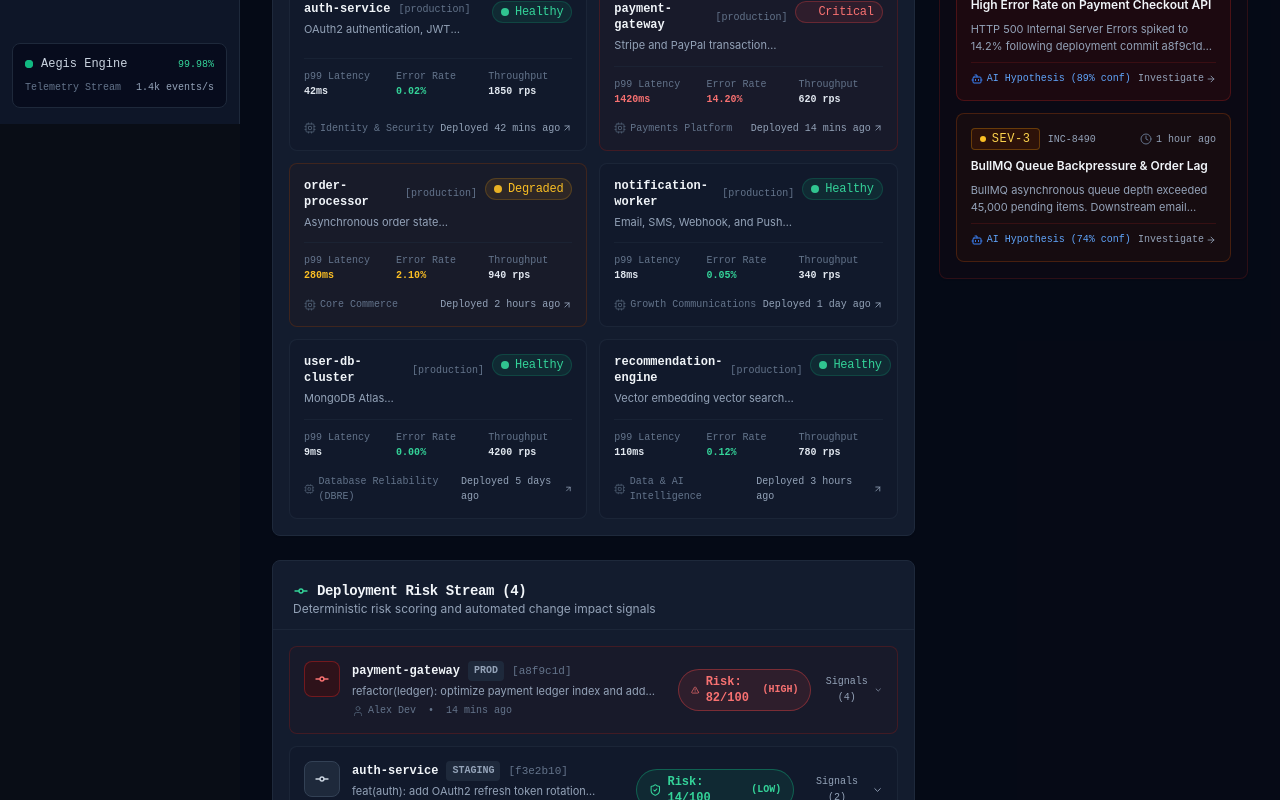
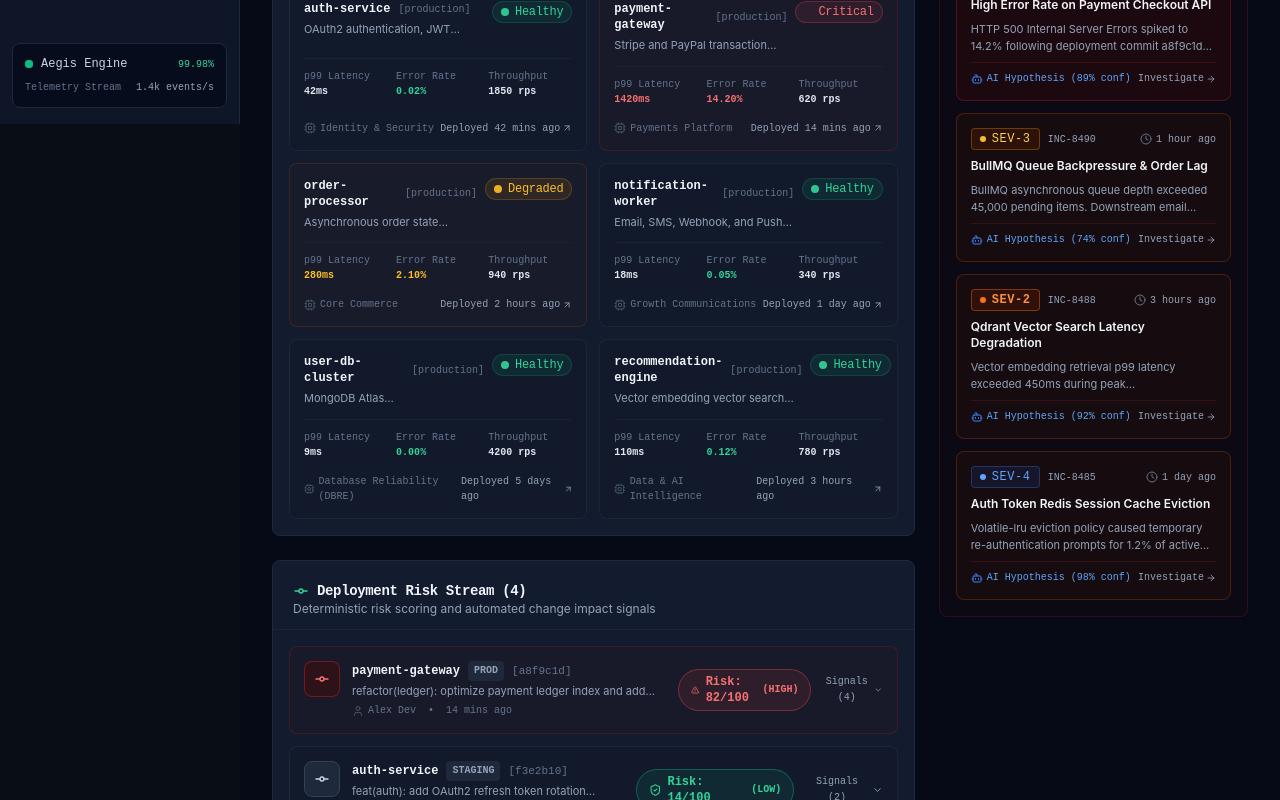
Before and after one commit to Rohan-shiva/aegis-engineering-reliablity-plateform, a Next.js app in the folder apps/web/: page / in a window 1280 px wide. Shown: the part 676-1476 px from the top of the page. Built offline with nearby package versions, Linux system fonts and the light colour scheme.

Commit message:
feat(web): extend incident domain types and mock fixtures with incident actions and metadata

```diff
--- a/apps/web/src/mocks/incidents.ts
+++ b/apps/web/src/mocks/incidents.ts
@@ -14,11 +14,43 @@ export const MOCK_INCIDENTS: Incident[] = [
     confidenceScore: 89,
     createdAt: "18 minutes ago",
     updatedAt: "2 minutes ago",
+    communicationChannel: "#inc-8492-payment-checkout",
+    runbookUrl: "https://docs.aegis.dev/runbooks/payment-gateway-rollback",
+    postmortemStatus: "pending",
+    tags: ["payment", "stripe", "database", "sev-1"],
     assignedTo: {
       name: "Marcus Vance",
       role: "Lead Staff SRE",
       avatarInitials: "MV",
     },
+    telemetrySnapshots: [
+      { metricName: "HTTP 500 Error Rate", valueAtDetection: "14.20%", threshold: "1.00%", unit: "%" },
+      { metricName: "p99 Latency (charge endpoint)", valueAtDetection: "1,650ms", threshold: "250ms", unit: "ms" },
+      { metricName: "DB Connection Queue Depth", valueAtDetection: "142", threshold: "20", unit: "connections" },
+    ],
+    evidences: [
+      {
+        id: "ev-1",
+        type: "deployment",
+        title: "Deployment Correlation: commit a8f9c1d",
+        snippet: "refactor(ledger): optimize payment ledger index and add Stripe webhook retry logic by alex.dev (Risk Score: 82/100 HIGH)",
+        source: "Aegis Deployment Risk Engine",
+      },
+      {
+        id: "ev-2",
+        type: "log",
+        title: "PostgreSQL Connection Pool Timeout",
+        snippet: "FATAL: remaining connection slots are reserved for non-replication superuser connections (error_code: 53300)",
+        source: "Promtail / Grafana Loki Log Stream",
+      },
+      {
+        id: "ev-3",
+        type: "metric",
+        title: "Prometheus Error Spike Telemetry",
+        snippet: "rate(http_requests_total{status=~'5..'}[2m]) > 0.10 breached threshold at 16:32:00 UTC",
+        source: "Prometheus Alertmanager",
+      },
+    ],
     timeline: [
       {
         id: "evt-1",
@@ -67,11 +99,28 @@ export const MOCK_INCIDENTS: Incident[] = [
     confidenceScore: 74,
     createdAt: "1 hour ago",
     updatedAt: "15 minutes ago",
+    communicationChannel: "#inc-8490-order-lag",
+    runbookUrl: "https://docs.aegis.dev/runbooks/bullmq-worker-scaling",
+    postmortemStatus: "none",
+    tags: ["redis", "bullmq", "queue-lag"],
     assignedTo: {
       name: "Elena Rostova",
       role: "Senior Backend Engineer",
       avatarInitials: "ER",
     },
+    telemetrySnapshots: [
+      { metricName: "BullMQ Pending Jobs", valueAtDetection: "45,210", threshold: "10,000", unit: "jobs" },
+      { metricName: "Notification Worker Latency", valueAtDetection: "280ms", threshold: "50ms", unit: "ms" },
+    ],
+    evidences: [
+      {
+        id: "ev-10",
+        type: "metric",
+        title: "Redis Queue Memory Usage",
+        snippet: "redis_memory_used_bytes > 85% of total allocated 16GB instance",
+        source: "Redis CloudWatch Probe",
+      },
+    ],
     timeline: [
       {
         id: "evt-10",
@@ -91,4 +140,92 @@ export const MOCK_INCIDENTS: Incident[] = [
       },
     ],
   },
+  {
+    id: "inc-8488",
+    code: "INC-8488",
+    title: "Qdrant Vector Search Latency Degradation",
+    severity: "SEV-2",
+    status: "mitigated",
+    affectedServices: ["recommendation-engine"],
+    summary: "Vector embedding retrieval p99 latency exceeded 450ms during peak recommendation feed ranking requests.",
+    impactDescription: "Homepage feed loads defaulted to fallback cached product ranking list.",
+    rootCauseHypothesis: "Sub-optimal HNSW index parameters under concurrent batch queries.",
+    confidenceScore: 92,
+    createdAt: "3 hours ago",
+    updatedAt: "1 hour ago",
+    communicationChannel: "#inc-8488-vector-latency",
+    runbookUrl: "https://docs.aegis.dev/runbooks/qdrant-index-tuning",
+    postmortemStatus: "generated",
+    tags: ["qdrant", "vector-search", "ai"],
+    assignedTo: {
+      name: "Rohan S",
+      role: "AI Infrastructure Engineer",
+      avatarInitials: "RS",
+    },
+    telemetrySnapshots: [
+      { metricName: "Vector Query p99", valueAtDetection: "480ms", threshold: "100ms", unit: "ms" },
+    ],
+    evidences: [],
+    timeline: [
+      {
+        id: "evt-20",
+        timestamp: "3 hours ago",
+        title: "Latency Alert Triggered",
+        description: "Vector query p99 latency breached 100ms threshold.",
+        type: "detection",
+        author: "Aegis Monitor",
+      },
+      {
+        id: "evt-21",
+        timestamp: "1 hour ago",
+        title: "Index Cache Cleared",
+        description: "HNSW search payload cache refreshed and index re-balanced.",
+        type: "resolution",
+        author: "Rohan S",
+      },
+    ],
+  },
+  {
+    id: "inc-8485",
+    code: "INC-8485",
+    title: "Auth Token Redis Session Cache Eviction",
+    severity: "SEV-4",
+    status: "resolved",
+    affectedServices: ["auth-service"],
+    summary: "Volatile-lru eviction policy caused temporary re-authentication prompts for 1.2% of active users.",
+    impactDescription: "Minor user friction requiring single re-login.",
+    rootCauseHypothesis: "Redis maxmemory limit reached due to unexpired session keys.",
+    confidenceScore: 98,
+    createdAt: "1 day ago",
+    updatedAt: "18 hours ago",
+    communicationChannel: "#inc-8485-auth-eviction",
+    runbookUrl: "https://docs.aegis.dev/runbooks/auth-redis-session-ttl",
+    postmortemStatus: "generated",
+    tags: ["auth", "redis", "resolved"],
+    assignedTo: {
+      name: "Sarah Miller",
+      role: "Security Engineer",
+      avatarInitials: "SM",
+    },
+    telemetrySnapshots: [],
+    evidences: [],
+    timeline: [
+      {
+        id: "evt-30",
+        timestamp: "1 day ago",
+        title: "Session Eviction Observed",
+        description: "Increased refresh token validation queries observed in auth-service.",
+        type: "detection",
+        author: "Aegis Monitor",
+      },
+      {
+        id: "evt-31",
+        timestamp: "18 hours ago",
+        title: "Redis TTL Policy Updated",
+        description: "Adjusted session TTL to 24 hours with volatile-ttl eviction.",
+        type: "resolution",
+        author: "Sarah Miller",
+      },
+    ],
+  },
 ];
```
Also changed, not shown: apps/web/src/types/domain.ts (+23 -1 lines).
